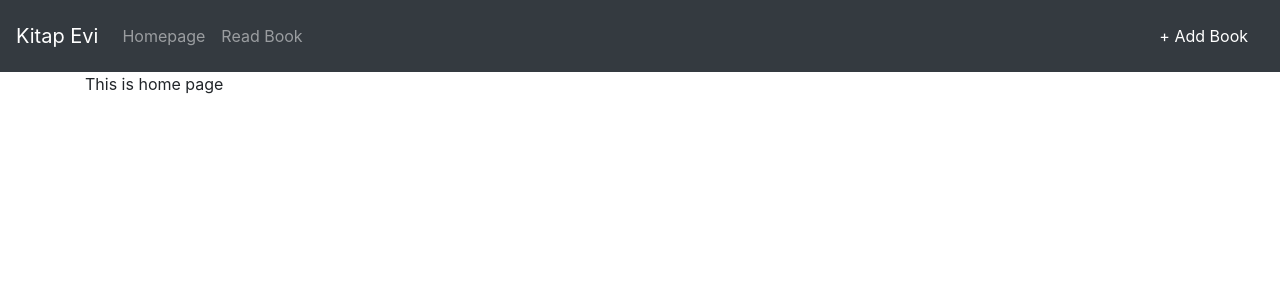
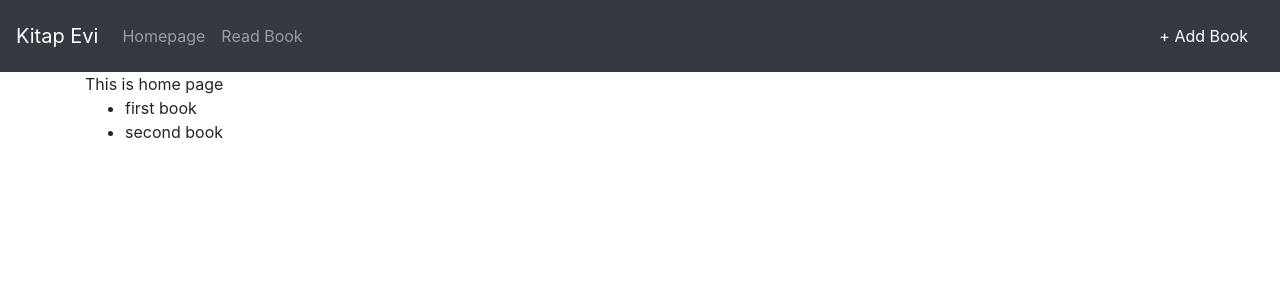
Before and after one commit to 1t1e1/kitap-evi, a React (Create React App) app: page / in a window 1280 px wide. Shown: the top 300 px of the page. Built offline with nearby package versions, Linux system fonts and the light colour scheme.

Commit message:
redux homepage a baglandi.

```diff
--- /dev/null
+++ b/src/components/Homepage/Books.js
@@ -0,0 +1,19 @@
+import React, { useEffect } from 'react';
+
+const Books = (props) => {
+  useEffect(() => {
+    console.log(props.items);
+  }, []);
+  return (
+    <div>
+      <ul>
+        {' '}
+        {props.items.map((book) => (
+          <li> {book.title}</li>
+        ))}
+      </ul>
+    </div>
+  );
+};
+
+export default Books;
--- /dev/null
+++ b/src/components/Homepage/index.js
@@ -0,0 +1,3 @@
+import Books from './Books';
+
+export { Books };
--- a/src/components/index.js
+++ b/src/components/index.js
@@ -2,5 +2,6 @@ import Header from './Header';
 import Main from './Main';
 import MainLayout from './MainLayout';
 import AddBookForm from './AddBook';
+import { Books } from './Homepage';
 
-export { Header, Main, MainLayout, AddBookForm };
+export { Header, Main, MainLayout, AddBookForm, Books };
--- a/src/containers/Homepage/Homepage.js
+++ b/src/containers/Homepage/Homepage.js
@@ -1,8 +1,19 @@
 import React from 'react';
+import { connect } from 'react-redux';
+import { Books } from '../../components';
 import './style.js';
 
-const Homepage = () => {
-  return <div>This is home page</div>;
+const Homepage = (props) => {
+  return (
+    <div>
+      This is home page
+      <Books items={props.books}></Books>
+    </div>
+  );
 };
 
-export default Homepage;
+const mapStateToProps = (state) => {
+  return { books: state.books.data };
+};
+
+export default connect(mapStateToProps)(Homepage);
--- /dev/null
+++ b/src/containers/Homepage/HomepageSecond.js
@@ -0,0 +1,10 @@
+import Homepage from './Homepage';
+import React from 'react';
+
+// Redux connect i ile basladigimda`rotue component is not function` diye bir hata aliyorum.
+// class comp ile cashleyerek cozebildim ama hooklari ogrenmek icin oyle gecici bir cozum kullandim.
+// buraya sonradan tekrar bakmam lazim ???
+
+export default function HomepageSecond() {
+  return <Homepage></Homepage>;
+}
--- a/src/containers/Homepage/index.js
+++ b/src/containers/Homepage/index.js
@@ -1,3 +1,3 @@
-import Homepage from './Homepage';
+import Homepage from './HomepageSecond';
 
 export default Homepage;
--- a/src/state/ducks/books/reducers.js
+++ b/src/state/ducks/books/reducers.js
@@ -1,7 +1,7 @@
 import * as Actions from './types';
 
 const initialState = {
-  data: [{ name: 'first book' }, { name: 'secondh book' }],
+  data: [{ title: 'first book' }, { title: 'second book' }],
 };
 
 function booksReducer(state = initialState, action) {
```
